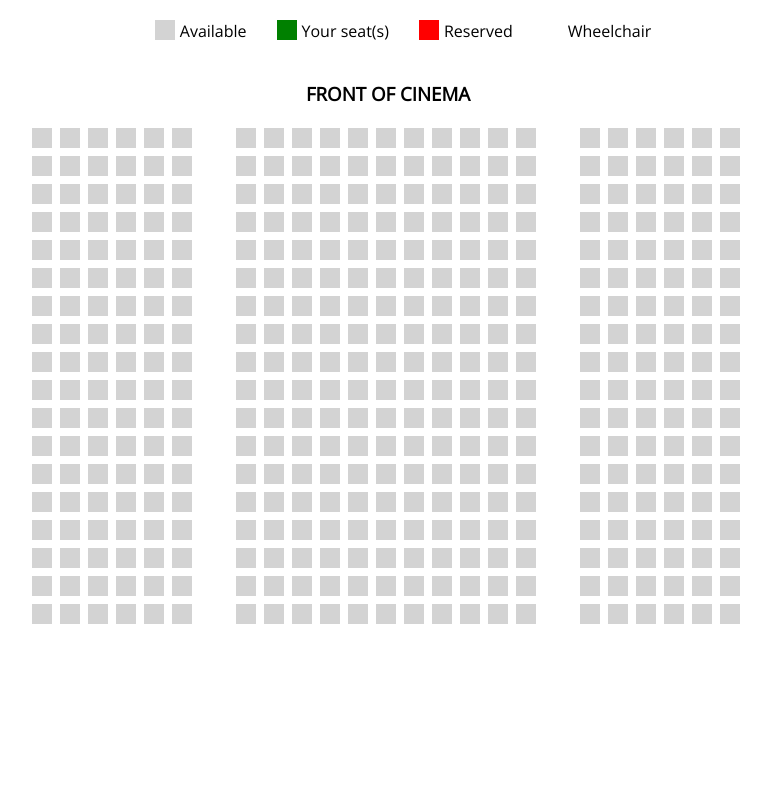
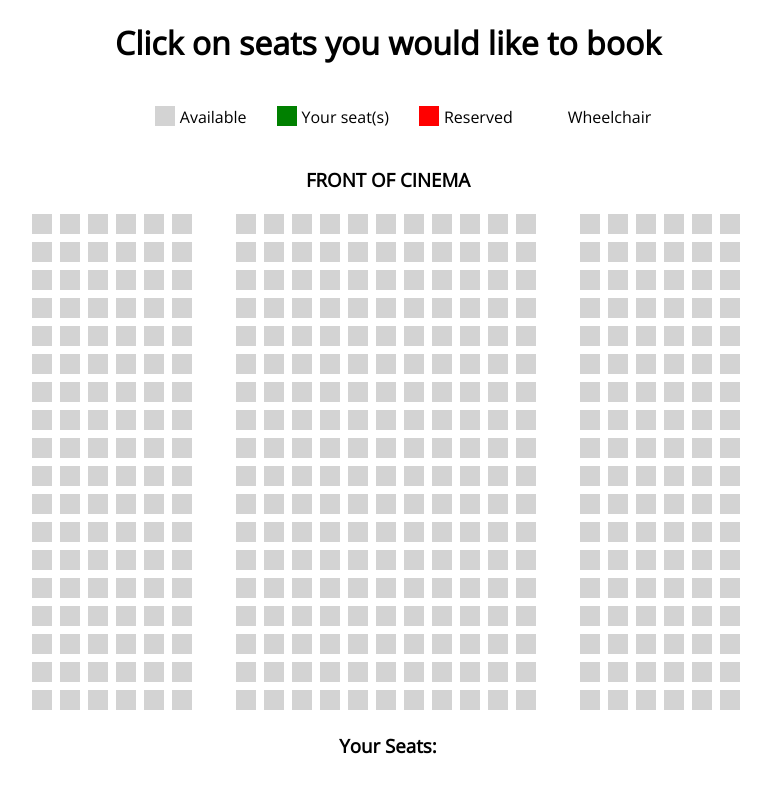
Before and after one commit to nidvar/b2moviebooking, a plain HTML site: page index.html in a window 1280 px wide. Shown: the whole page, without its empty margins (252-1023 px from the left). Drawn offline with nearby package versions, Linux system fonts and the light colour scheme.

Commit message:
instructions

```diff
--- a/index.html
+++ b/index.html
@@ -6,6 +6,7 @@
     <link href='style.css' rel='stylesheet' type='text/css'>
 </head>
 <body>
+    <h1>Click on seats you would like to book</h1>
     <div id='mobile'>
         <div id='toprow'>
             <div class='legend available'></div>
@@ -23,14 +24,13 @@
     </div>
 
     <h3>FRONT OF CINEMA</h3>
-
     <div id='cinemaCover'>
         <div id='cinema'>
 
         </div>
     </div>
 
-
+    <h3>Your Seats:</h3>
     <div id='results'></div>
 
 
```
